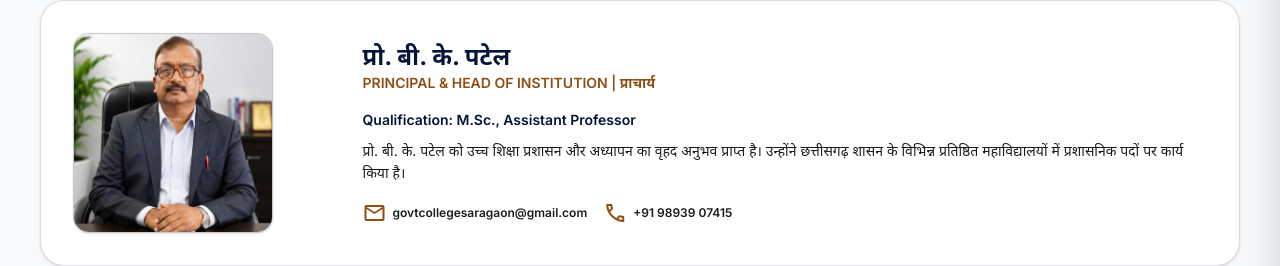
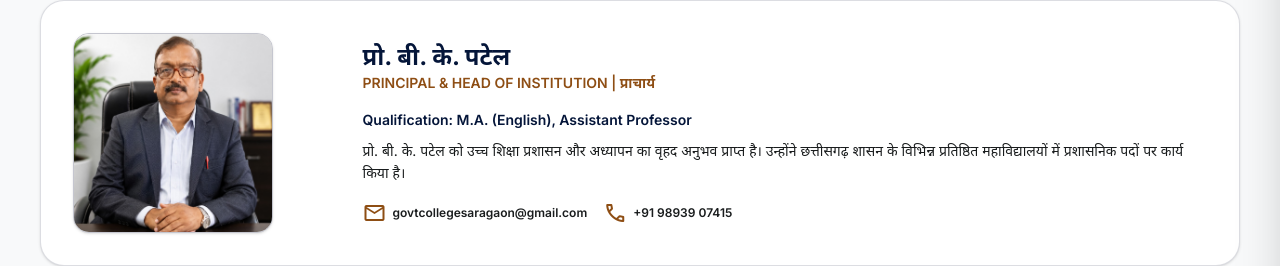
Before and after one commit to Mohanjogi99/gncs, a React (Vite) app: page /administration in a window 1280 px wide. Shown: the part 362-628 px from the top of the page. Built offline with nearby package versions, Linux system fonts and the light colour scheme; no server answers; the database is empty.

Commit message:
feat: Update Prof. B.K. Patel's qualification to M.A. (English) and designation to Assistant Professor

```diff
--- a/src/data/mockData.js
+++ b/src/data/mockData.js
@@ -233,9 +233,9 @@ export const initialFaculty = [
   {
     id: "fac-1",
     name: "Prof. B.K. Patel",
-    designation: "Principal",
+    designation: "Assistant Professor",
     department: "Administration",
-    qualification: "M.Sc., Ph.D.",
+    qualification: "M.A. (English)",
     email: "govtcollegesaragaon@gmail.com",
     phone: "9893907415",
     photoUrl: "/principal.jpg",
--- a/src/pages/Administration.jsx
+++ b/src/pages/Administration.jsx
@@ -34,7 +34,7 @@ export default function Administration() {
               </p>
             </div>
             <div className="text-xs sm:text-sm text-on-surface-variant leading-relaxed space-y-2">
-              <p className="font-semibold text-primary">Qualification: M.Sc., Assistant Professor</p>
+              <p className="font-semibold text-primary">Qualification: M.A. (English), Assistant Professor</p>
               <p>
                 {language === "hi"
                   ? "प्रो. बी. के. पटेल को उच्च शिक्षा प्रशासन और अध्यापन का वृहद अनुभव प्राप्त है। उन्होंने छत्तीसगढ़ शासन के विभिन्न प्रतिष्ठित महाविद्यालयों में प्रशासनिक पदों पर कार्य किया है।"
```
